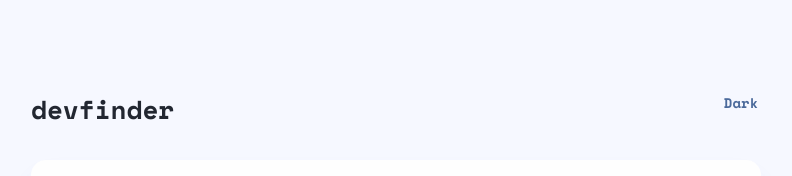
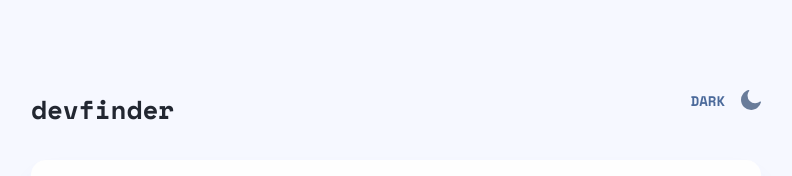
Before and after one commit to Mitch4sho/GitHub-user-serach-app, a React (Create React App) app: page / in a window 1280 px wide. Shown: the top 176 px of the page, without its empty margins (244-1036 px from the left). Built offline with nearby package versions, Linux system fonts and the light colour scheme; the HTML template or start-up script is replaced by a standard one.

Commit message:
Implement Moon and Sun Icons"

```diff
--- a/src/assets/MoonIcon.js
+++ b/src/assets/MoonIcon.js
@@ -6,7 +6,6 @@ export default function MoonIcon() {
       <path
         d="M19.513 11.397a.701.701 0 00-.588.128 7.496 7.496 0 01-2.276 1.336 7.101 7.101 0 01-2.583.462 7.505 7.505 0 01-5.32-2.209 7.568 7.568 0 01-2.199-5.342c0-.873.154-1.72.41-2.49a6.904 6.904 0 011.227-2.21.657.657 0 00-.102-.924.701.701 0 00-.589-.128C5.32.61 3.427 1.92 2.072 3.666A10.158 10.158 0 000 9.83c0 2.8 1.125 5.342 2.967 7.19a10.025 10.025 0 007.16 2.98c2.353 0 4.527-.822 6.266-2.183a10.13 10.13 0 003.58-5.624.623.623 0 00-.46-.796z"
         fill="#697C9A"
-        fill-rule="nonzero"
       />
     </svg>
   );
--- a/src/assets/SunIcon.js
+++ b/src/assets/SunIcon.js
@@ -3,9 +3,10 @@ import React from "react";
 export default function SunIcon() {
   return (
     <svg width="20" height="20" xmlns="http://www.w3.org/2000/svg">
-      <g fill="#FFF" fill-rule="nonzero">
-        <path d="M13.545 6.455c-.9-.9-2.17-1.481-3.545-1.481a4.934 4.934 0 00-3.545 1.481c-.9.9-1.481 2.17-1.481 3.545 0 1.376.582 2.646 1.481 3.545.9.9 2.17 1.481 3.545 1.481a4.934 4.934 0 003.545-1.481c.9-.9 1.481-2.17 1.481-3.545a4.934 4.934 0 00-1.481-3.545zM10 3.413a.7.7 0 00.688-.688V.688A.7.7 0 0010 0a.7.7 0 00-.688.688v2.037a.7.7 0 00.688.688zM15.635 5.344l1.455-1.455a.67.67 0 000-.952.67.67 0 00-.952 0l-1.455 1.455a.67.67 0 000 .952c.238.264.66.264.952 0zM19.312 9.312h-2.037a.7.7 0 00-.688.688.7.7 0 00.688.688h2.037A.7.7 0 0020 10a.7.7 0 00-.688-.688zM15.608 14.656a.67.67 0 00-.952 0 .67.67 0 000 .952l1.455 1.455a.67.67 0 00.952 0 .67.67 0 000-.952l-1.455-1.455zM10 16.587a.7.7 0 00-.688.688v2.037A.7.7 0 0010 20a.7.7 0 00.688-.688v-2.037a.7.7 0 00-.688-.688zM4.365 14.656L2.91 16.111a.67.67 0 000 .952.67.67 0 00.952 0l1.455-1.455a.67.67 0 000-.952c-.238-.264-.66-.264-.952 0zM3.413 10a.7.7 0 00-.688-.688H.688A.7.7 0 000 10a.7.7 0 00.688.688h2.037A.7.7 0 003.413 10zM4.365 5.344a.67.67 0 00.952 0 .67.67 0 000-.952L3.862 2.937a.67.67 0 00-.952 0 .67.67 0 000 .952l1.455 1.455z" />
-      </g>
+      <path
+        d="M13.545 6.455c-.9-.9-2.17-1.481-3.545-1.481a4.934 4.934 0 00-3.545 1.481c-.9.9-1.481 2.17-1.481 3.545 0 1.376.582 2.646 1.481 3.545.9.9 2.17 1.481 3.545 1.481a4.934 4.934 0 003.545-1.481c.9-.9 1.481-2.17 1.481-3.545a4.934 4.934 0 00-1.481-3.545zM10 3.413a.7.7 0 00.688-.688V.688A.7.7 0 0010 0a.7.7 0 00-.688.688v2.037a.7.7 0 00.688.688zM15.635 5.344l1.455-1.455a.67.67 0 000-.952.67.67 0 00-.952 0l-1.455 1.455a.67.67 0 000 .952c.238.264.66.264.952 0zM19.312 9.312h-2.037a.7.7 0 00-.688.688.7.7 0 00.688.688h2.037A.7.7 0 0020 10a.7.7 0 00-.688-.688zM15.608 14.656a.67.67 0 00-.952 0 .67.67 0 000 .952l1.455 1.455a.67.67 0 00.952 0 .67.67 0 000-.952l-1.455-1.455zM10 16.587a.7.7 0 00-.688.688v2.037A.7.7 0 0010 20a.7.7 0 00.688-.688v-2.037a.7.7 0 00-.688-.688zM4.365 14.656L2.91 16.111a.67.67 0 000 .952.67.67 0 00.952 0l1.455-1.455a.67.67 0 000-.952c-.238-.264-.66-.264-.952 0zM3.413 10a.7.7 0 00-.688-.688H.688A.7.7 0 000 10a.7.7 0 00.688.688h2.037A.7.7 0 003.413 10zM4.365 5.344a.67.67 0 00.952 0 .67.67 0 000-.952L3.862 2.937a.67.67 0 00-.952 0 .67.67 0 000 .952l1.455 1.455z"
+        fill="#FFF"
+      />
     </svg>
   );
 }
--- a/src/components/MainHeader.js
+++ b/src/components/MainHeader.js
@@ -1,5 +1,7 @@
 import React from "react";
 import styled from "styled-components";
+import MoonIcon from "../assets/MoonIcon";
+import SunIcon from "../assets/SunIcon";
 
 const TitleWrapper = styled.header`
   display: flex;
@@ -13,8 +15,23 @@ const TitleWrapper = styled.header`
     color: ${(props) => props.theme.titleColor};
   }
 
+  div {
+    display: flex;
+    gap: 16px;
+
+    &:hover {
+      cursor: pointer;
+      path: {
+        fill: orange;
+      }
+
+      button {
+        color: ${(props) => props.theme.themeTogglerColorHover};
+      }
+    }
+  }
+
   button {
-    width: 40px;
     height: 19px;
     font-weight: 700;
     font-style: normal;
@@ -25,9 +42,13 @@ const TitleWrapper = styled.header`
     border: none;
     cursor: pointer;
 
+    display: flex;
+    gap: 16px;
+
     &:hover {
       color: ${(props) => props.theme.themeTogglerColorHover};
     }
+  }
   }
 
   @media only screen and (min-width: 320px) and (max-width: 600px) {
@@ -36,13 +57,14 @@ const TitleWrapper = styled.header`
 `;
 
 export default function MainHeader({ themeToggler, theme }) {
-  const buttonTheme = theme === "light" ? "Dark" : "Light";
+  const buttonTheme = theme === "light" ? "DARK" : "LIGHT";
   return (
     <TitleWrapper>
       <h1>devfinder</h1>
-      <div>
-        <button onClick={() => themeToggler()}>{buttonTheme}</button>
-      </div>
+      <button onClick={() => themeToggler()}>
+        {buttonTheme}
+        {theme === "light" ? <MoonIcon /> : <SunIcon />}
+      </button>
     </TitleWrapper>
   );
 }
```
